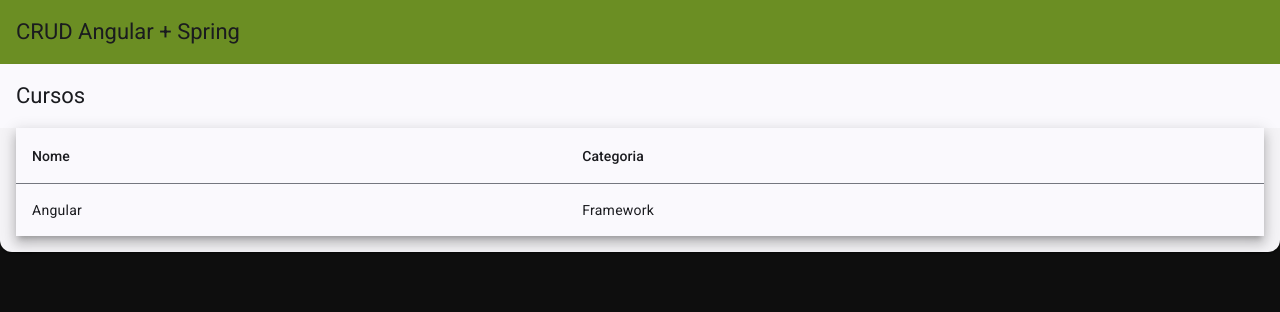
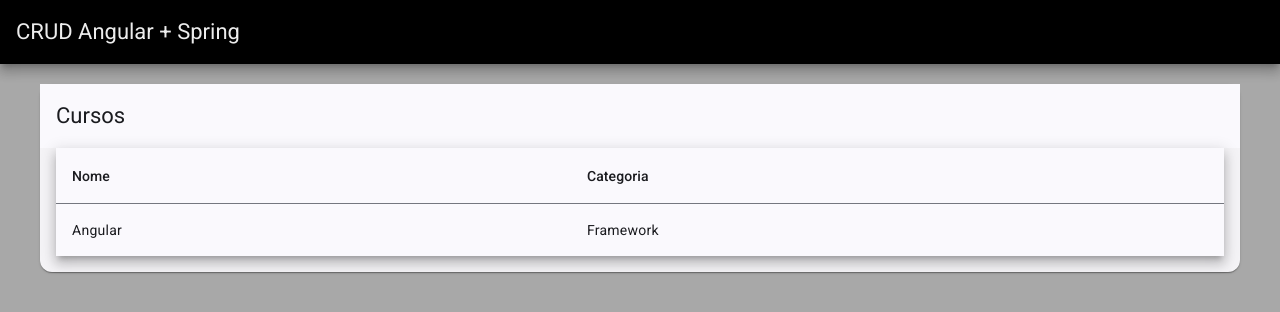
Before and after one commit to lugonpedro/angular-study, an Angular app: page / in a window 1280 px wide. Shown: the top 312 px of the page. Built offline with nearby package versions, Linux system fonts and the light colour scheme.

Commit message:
fix(layout): add some style

```diff
--- a/src/app/app.component.html
+++ b/src/app/app.component.html
@@ -1,2 +1,6 @@
-<mat-toolbar><span>CRUD Angular + Spring</span></mat-toolbar>
-<router-outlet></router-outlet>
+<mat-toolbar class="mat-elevation-z8"
+  ><span>CRUD Angular + Spring</span></mat-toolbar
+>
+<div class="container">
+  <router-outlet></router-outlet>
+</div>
--- a/src/app/app.component.scss
+++ b/src/app/app.component.scss
@@ -1,3 +1,10 @@
-.mat-toolbar {
-  background-color: olivedrab;
+mat-toolbar {
+  color: #ededed;
+  background: black;
 }
+
+.container {
+  max-width: 1200px;
+  margin: auto;
+  padding: 20px;
+}
--- a/src/styles.scss
+++ b/src/styles.scss
@@ -1,4 +1,2 @@
-/* You can add global styles to this file, and also import other style files */
-
-html, body { height: 100%; background-color: #0e0e0e; color: #ededed }
+html, body { height: 100%; background: #a8a8a8; }
 body { margin: 0; font-family: Roboto, "Helvetica Neue", sans-serif; }
```
